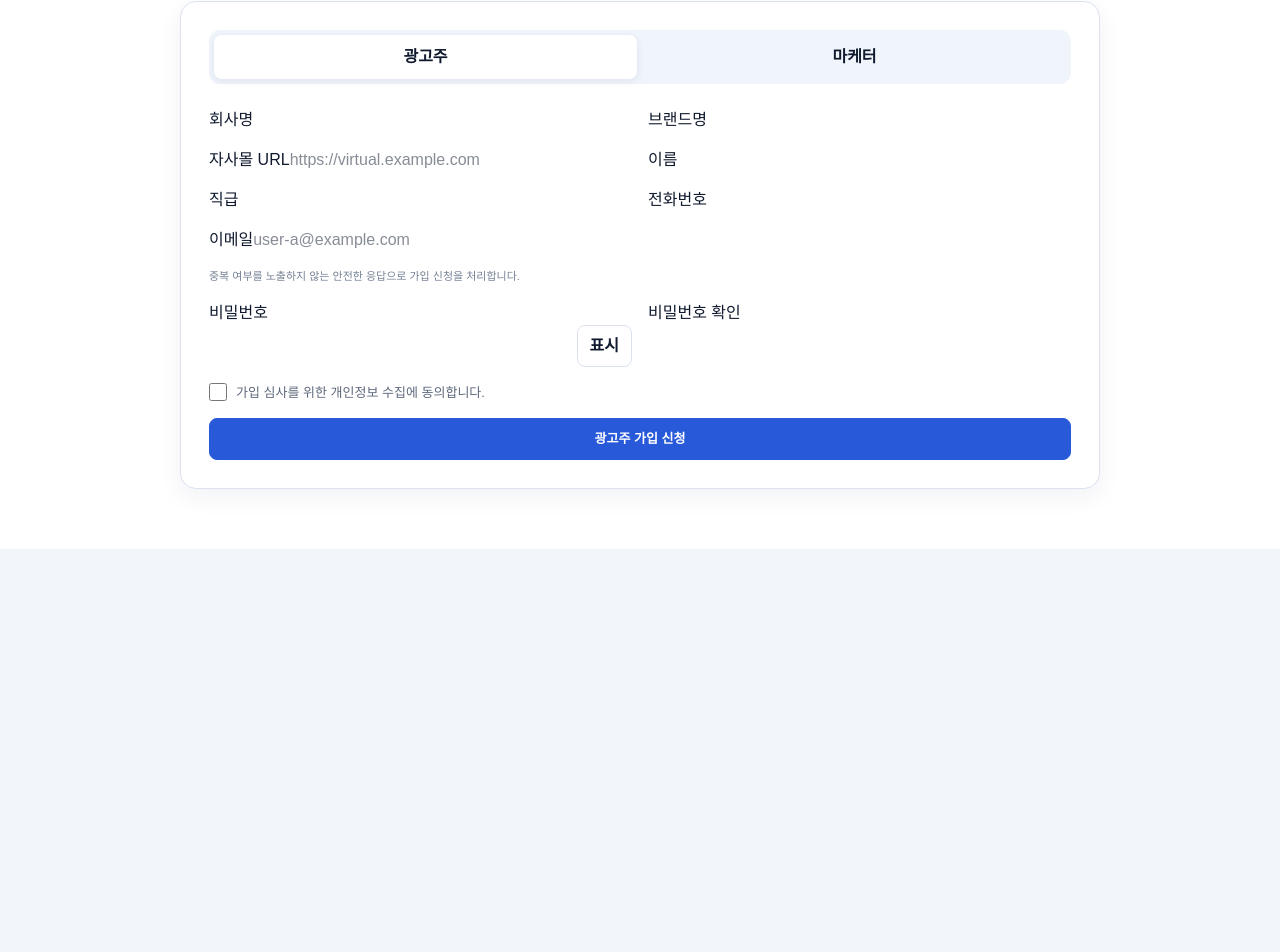
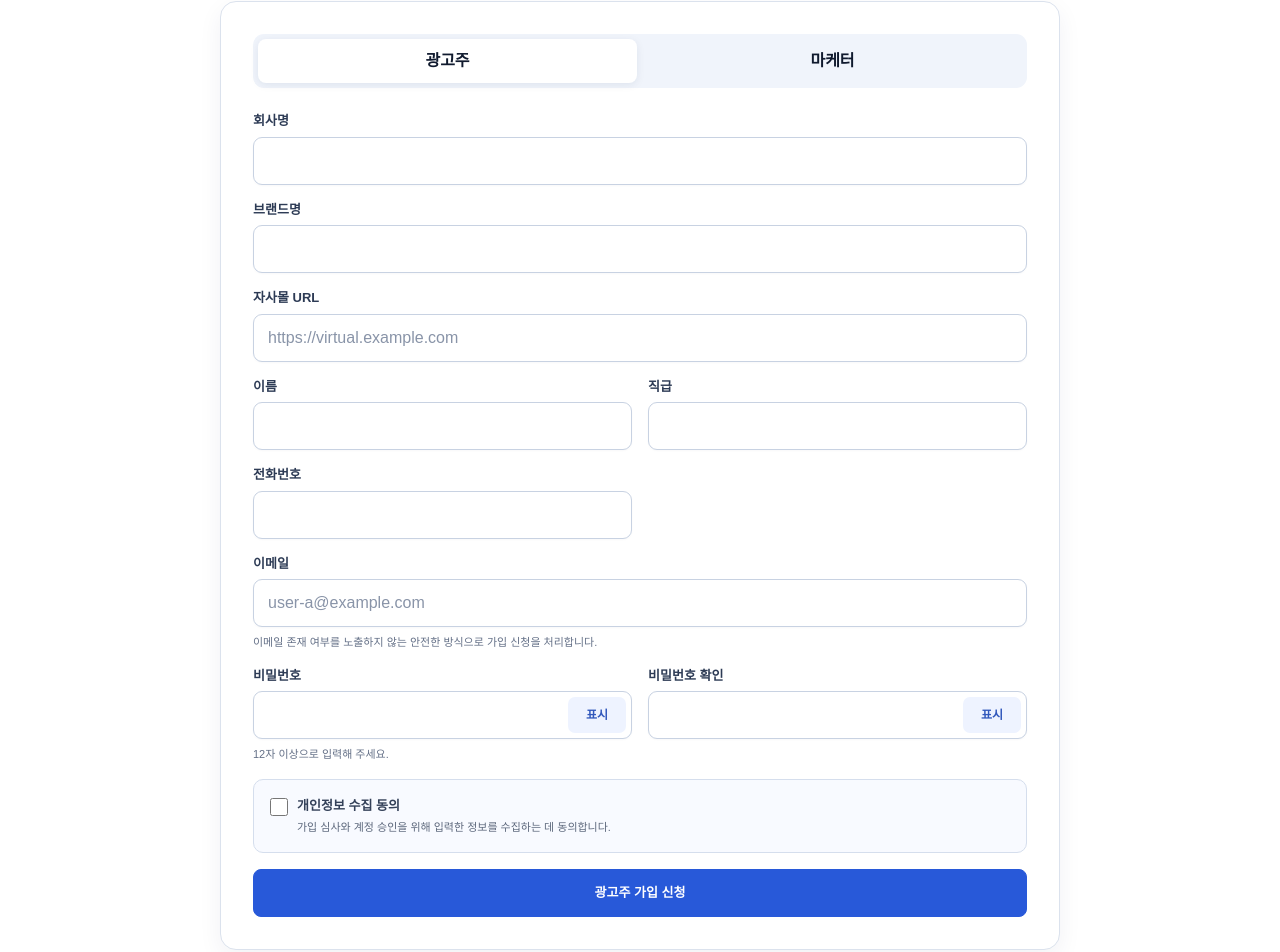
Before and after one commit to dlsfhd3199-maker/Autohub, a Next.js app: page /register in a window 1280 px wide. Shown: the part 265-1217 px from the top of the page. Before the commit the page ends 814 px from the top, so only its background shows below. Built offline with nearby package versions, Linux system fonts and the light colour scheme.

Commit message:
Polish membership application forms

```diff
--- a/src/app/globals.css
+++ b/src/app/globals.css
@@ -6,7 +6,7 @@ html, body { margin: 0; background: var(--canvas); color: var(--ink); }
 body { font-family: Arial, "Noto Sans KR", sans-serif; }
 a { color: inherit; text-decoration: none; }
 button, input, select, textarea, summary, a { touch-action: manipulation; }
-:focus-visible { outline: 3px solid #ffbf47; outline-offset: 3px; }
+:focus-visible { outline: 3px solid rgb(47 91 234 / 24%); outline-offset: 2px; }
 .app-shell { min-height: 100vh; display: grid; grid-template-columns: 248px 1fr; }
 .sidebar { position: sticky; top: 0; min-height: 100vh; padding: 24px 14px; display: flex; flex-direction: column; color: #dfe8ff; background: var(--navy); }
 .brand-lockup { padding: 0 10px 24px; display: flex; gap: 12px; align-items: center; border-bottom: 1px solid rgb(255 255 255 / 10%); }
@@ -450,16 +450,40 @@ input[aria-invalid="true"], select[aria-invalid="true"] { border-color: #c74b4b
 .remember-field,.consent { display:flex; gap:9px; align-items:flex-start; font-size:13px; color:var(--muted); }
 .remember-field input,.consent input { width:18px; height:18px; }
 .auth-links { display:flex; justify-content:space-between; margin-top:18px; font-size:13px; }
-.registration-page { min-height:100vh; padding:28px max(20px,calc((100vw - 920px)/2)) 60px; background:var(--surface); }
+.registration-page { min-height:100vh; padding:28px max(20px,calc((100vw - 840px)/2)) 60px; background:var(--surface); }
 .registration-page>header { display:flex; justify-content:space-between; align-items:center; margin-bottom:42px; }
+.registration-page .brand-lockup small { color:#52617a; }
 .registration-heading { max-width:680px; margin-bottom:22px; }
 .registration-heading h1 { margin:5px 0 8px; font-size:36px; }
-.registration-card { padding:28px; border:1px solid var(--line); border-radius:16px; background:#fff; box-shadow:var(--shadow-card); }
+.registration-card { width:min(100%,840px); padding:32px; border:1px solid var(--line); border-radius:16px; background:#fff; box-shadow:var(--shadow-card); }
 .role-tabs { display:grid; grid-template-columns:1fr 1fr; gap:6px; padding:5px; margin-bottom:24px; border-radius:11px; background:#f0f4fb; }
 .role-tabs button { min-height:44px; border:0; border-radius:8px; background:transparent; font-weight:800; }
 .role-tabs button[aria-selected="true"] { color:var(--primary); background:#fff; box-shadow:0 2px 8px rgb(15 35 75 / 8%); }
 .registration-form { display:grid; grid-template-columns:1fr 1fr; gap:16px; }
-.registration-form>.field-help,.registration-form>.consent,.registration-form>.form-error,.registration-form>.primary-button { grid-column:1/-1; }
+.registration-form>.field-wide,.registration-form>.consent,.registration-form>.form-error,.registration-form>.primary-button { grid-column:1/-1; }
+.registration-form .field { min-width:0; display:grid; align-content:start; gap:7px; color:#2d3b55; }
+.registration-form .field-label { font-size:13px; font-weight:750; line-height:1.35; }
+.registration-form input:not([type="checkbox"]) { width:100%; min-width:0; min-height:48px; padding:11px 14px; appearance:none; border:1px solid #c8d2e2; border-radius:9px; color:var(--ink); background:#fff; box-shadow:0 1px 2px rgb(15 35 75 / 3%); transition:border-color .15s ease,box-shadow .15s ease,background .15s ease; }
+.registration-form input:not([type="checkbox"]):hover { border-color:#9eabc0; }
+.registration-form input:not([type="checkbox"]):focus { outline:0; border-color:var(--cobalt); box-shadow:0 0 0 3px rgb(47 91 234 / 16%); }
+.registration-form input::placeholder { color:#8994a8; opacity:1; }
+.registration-form input:disabled { color:#7b8597; background:#f1f4f8; cursor:not-allowed; }
+.registration-form input:-webkit-autofill { -webkit-text-fill-color:var(--ink); box-shadow:0 0 0 1000px #fff inset; caret-color:var(--ink); }
+.registration-form input[type="date"] { color-scheme:light; }
+.registration-form input[type="date"]::-webkit-calendar-picker-indicator { margin:0; cursor:pointer; opacity:.7; }
+.password-input-wrap { position:relative; min-width:0; display:block; }
+.registration-form .password-input-wrap input { padding-right:76px; }
+.registration-form .password-toggle { position:absolute; top:50%; right:6px; min-width:58px; min-height:36px; padding:0 9px; transform:translateY(-50%); border:0; border-radius:7px; color:#3158bc; background:#eef3ff; font-size:12px; font-weight:800; cursor:pointer; }
+.registration-form .password-toggle:hover { background:#e2eaff; }
+.registration-form .password-toggle:focus-visible { outline:3px solid rgb(47 91 234 / 24%); outline-offset:1px; }
+.registration-form .field-help,.registration-form .field-error { margin:0; line-height:1.5; }
+.registration-form .field-help { color:#647087; }
+.registration-form .consent { min-width:0; padding:16px; align-items:flex-start; border:1px solid #d5deed; border-radius:10px; background:#f8faff; color:#344159; }
+.registration-form .consent input { flex:0 0 auto; margin:2px 0 0; accent-color:var(--cobalt); }
+.registration-form .consent span { min-width:0; display:grid; gap:4px; }
+.registration-form .consent strong { font-size:13px; }
+.registration-form .consent small { color:var(--muted); font-size:11px; line-height:1.5; }
+.registration-submit { min-height:48px; }
 .account-status-page { min-height:100vh; display:grid; place-items:center; padding:20px; background:var(--surface); }
 .account-status-page .state-card,.account-status-page .auth-card { width:min(100%,560px); }
 .account-status-mark { display:grid; place-items:center; width:58px; height:58px; margin:0 auto 16px; border-radius:50%; background:#eaf1ff; color:var(--primary); font-size:24px; font-weight:900; }
@@ -553,7 +577,7 @@ input[aria-invalid="true"], select[aria-invalid="true"] { border-color: #c74b4b
   .auth-brand-panel ul { display: none; }
   .auth-form-panel { min-height: auto; padding: 24px 16px 40px; }
   .registration-form,.application-review-form { grid-template-columns:1fr; }
-  .registration-form>.field-help,.registration-form>.consent,.registration-form>.form-error,.registration-form>.primary-button,.application-review-form .success-message,.application-review-form .form-error { grid-column:auto; }
+  .registration-form>.field-wide,.registration-form>.consent,.registration-form>.form-error,.registration-form>.primary-button,.application-review-form .success-message,.application-review-form .form-error { grid-column:auto; }
   .application-card dl { grid-template-columns:1fr; }
 }
 @media (max-width: 430px) {
@@ -573,4 +597,9 @@ input[aria-invalid="true"], select[aria-invalid="true"] { border-color: #c74b4b
   .block-editor header { align-items: flex-start; flex-direction: column; }
   .block-editor header span { max-width: 100%; flex-wrap: wrap; }
   .auth-card { padding: 26px 22px; }
+  .registration-page { padding:18px 10px 40px; overflow-x:hidden; }
+  .registration-page>header { align-items:flex-start; gap:14px; margin-bottom:30px; }
+  .registration-page>header .brand-lockup { min-width:0; padding-left:0; }
+  .registration-heading h1 { font-size:30px; }
+  .registration-card { padding:20px 16px; }
 }
--- a/src/components/registration-form.tsx
+++ b/src/components/registration-form.tsx
@@ -1,27 +1,54 @@
 "use client";
+
 import { useActionState, useState, type InputHTMLAttributes } from "react";
 import { submitRegistration, type RegistrationState } from "@/modules/registration/actions";
+
 const initial: RegistrationState = { ok: false, message: "" };
 
 export function RegistrationForm() {
   const [role, setRole] = useState<"advertiser" | "ae">("advertiser");
   const [state, action, pending] = useActionState(submitRegistration, initial);
-  const [show, setShow] = useState(false);
+  const [visible, setVisible] = useState({ joinCode: false, password: false, passwordConfirm: false });
   const error = (name: string) => state.fieldErrors?.[name]?.[0];
+  const toggle = (name: keyof typeof visible) => setVisible((value) => ({ ...value, [name]: !value[name] }));
+
   return <div className="registration-card">
-    <div className="role-tabs" role="tablist" aria-label="가입 신청 역할"><button type="button" role="tab" aria-selected={role === "advertiser"} onClick={() => setRole("advertiser")}>광고주</button><button type="button" role="tab" aria-selected={role === "ae"} onClick={() => setRole("ae")}>마케터</button></div>
-    <form action={action} className="registration-form"><input type="hidden" name="role" value={role} />
-      {role === "advertiser" ? <><Field name="organizationName" label="회사명" error={error("organizationName")} /><Field name="brandName" label="브랜드명" error={error("brandName")} /><Field name="storefrontUrl" label="자사몰 URL" type="url" placeholder="https://virtual.example.com" error={error("storefrontUrl")} /></> : <><Field name="organizationName" label="소속 센터 또는 대행사" error={error("organizationName")} /><Field name="joinCode" label="가입 코드" autoComplete="off" error={error("joinCode")} /></>}
-      <Field name="applicantName" label="이름" error={error("applicantName")} /><Field name="jobTitle" label="직급" error={error("jobTitle")} /><Field name="phone" label="전화번호" inputMode="tel" error={error("phone")} />{role === "ae" ? <Field name="joinedOn" label="입사일(선택)" type="date" required={false} /> : null}
-      <Field name="email" label="이메일" type="email" placeholder="user-a@example.com" autoComplete="email" error={error("email")} /><p className="field-help">중복 여부를 노출하지 않는 안전한 응답으로 가입 신청을 처리합니다.</p>
-      <label className="field"><span>비밀번호</span><span className="password-field"><input name="password" type={show ? "text" : "password"} autoComplete="new-password" minLength={12} required /><button type="button" onClick={() => setShow((value) => !value)} aria-label={show ? "입력 내용 숨기기" : "입력 내용 표시"}>{show ? "숨기기" : "표시"}</button></span>{error("password") ? <small className="field-error">{error("password")}</small> : null}</label>
-      <Field name="passwordConfirm" label="비밀번호 확인" type={show ? "text" : "password"} autoComplete="new-password" error={error("passwordConfirm")} />
-      <label className="consent"><input name="privacyConsent" type="checkbox" required /> 가입 심사를 위한 개인정보 수집에 동의합니다.</label>
-      {state.message ? <p role="alert" className="form-error">{state.message}</p> : null}<button className="primary-button" disabled={pending}>{pending ? "신청 중…" : `${role === "advertiser" ? "광고주" : "마케터"} 가입 신청`}</button>
+    <div className="role-tabs" role="tablist" aria-label="가입 신청 역할">
+      <button type="button" role="tab" aria-selected={role === "advertiser"} onClick={() => setRole("advertiser")}>광고주</button>
+      <button type="button" role="tab" aria-selected={role === "ae"} onClick={() => setRole("ae")}>마케터</button>
+    </div>
+    <form action={action} className="registration-form" noValidate>
+      <input type="hidden" name="role" value={role} />
+      {role === "advertiser" ? <>
+        <Field className="field-wide" name="organizationName" label="회사명" error={error("organizationName")} />
+        <Field className="field-wide" name="brandName" label="브랜드명" error={error("brandName")} />
+        <Field className="field-wide" name="storefrontUrl" label="자사몰 URL" type="url" placeholder="https://virtual.example.com" error={error("storefrontUrl")} />
+      </> : <>
+        <Field className="field-wide" name="organizationName" label="소속 센터 또는 대행사" error={error("organizationName")} />
+        <PasswordField className="field-wide" name="joinCode" label="가입 코드" visible={visible.joinCode} onToggle={() => toggle("joinCode")} error={error("joinCode")} autoComplete="off" help="관리자가 전달한 가입 코드를 입력해 주세요. 코드는 오류 메시지나 로그에 표시되지 않습니다." />
+      </>}
+      <Field name="applicantName" label="이름" error={error("applicantName")} />
+      <Field name="jobTitle" label="직급" error={error("jobTitle")} />
+      <Field name="phone" label="전화번호" inputMode="tel" autoComplete="tel" error={error("phone")} />
+      {role === "ae" ? <Field name="joinedOn" label="입사일(선택)" type="date" required={false} error={error("joinedOn")} /> : null}
+      <Field className="field-wide" name="email" label="이메일" type="email" placeholder="user-a@example.com" autoComplete="email" error={error("email")} help="이메일 존재 여부를 노출하지 않는 안전한 방식으로 가입 신청을 처리합니다." />
+      <PasswordField name="password" label="비밀번호" visible={visible.password} onToggle={() => toggle("password")} minLength={12} autoComplete="new-password" error={error("password")} help="12자 이상으로 입력해 주세요." />
+      <PasswordField name="passwordConfirm" label="비밀번호 확인" visible={visible.passwordConfirm} onToggle={() => toggle("passwordConfirm")} autoComplete="new-password" error={error("passwordConfirm")} />
+      <label className="consent"><input name="privacyConsent" type="checkbox" required /><span><strong>개인정보 수집 동의</strong><small>가입 심사와 계정 승인을 위해 입력한 정보를 수집하는 데 동의합니다.</small></span></label>
+      {state.message ? <p role="alert" className="form-error">{state.message}</p> : null}
+      <button className="primary-button registration-submit" disabled={pending}>{pending ? "신청 중…" : `${role === "advertiser" ? "광고주" : "마케터"} 가입 신청`}</button>
     </form>
   </div>;
 }
 
-function Field({ name, label, error, required = true, ...props }: { name: string; label: string; error?: string; required?: boolean } & InputHTMLAttributes<HTMLInputElement>) {
-  return <label className="field"><span>{label}</span><input name={name} required={required} aria-invalid={Boolean(error)} aria-describedby={error ? `${name}-error` : undefined} {...props} />{error ? <small id={`${name}-error`} className="field-error">{error}</small> : null}</label>;
+type FieldProps = { name: string; label: string; error?: string; help?: string; required?: boolean; className?: string } & InputHTMLAttributes<HTMLInputElement>;
+
+function Field({ name, label, error, help, required = true, className = "", ...props }: FieldProps) {
+  const describedBy = [help ? `${name}-help` : "", error ? `${name}-error` : ""].filter(Boolean).join(" ") || undefined;
+  return <div className={`field ${className}`}><label className="field-label" htmlFor={name}>{label}</label><input id={name} name={name} required={required} aria-invalid={Boolean(error)} aria-describedby={describedBy} {...props} />{help ? <small id={`${name}-help`} className="field-help">{help}</small> : null}{error ? <small id={`${name}-error`} className="field-error" role="alert">{error}</small> : null}</div>;
 }
+
+function PasswordField({ name, label, visible, onToggle, error, help, className = "", ...props }: FieldProps & { visible: boolean; onToggle: () => void }) {
+  const describedBy = [help ? `${name}-help` : "", error ? `${name}-error` : ""].filter(Boolean).join(" ") || undefined;
+  return <div className={`field ${className}`}><label className="field-label" htmlFor={name}>{label}</label><span className="password-input-wrap"><input id={name} name={name} type={visible ? "text" : "password"} required aria-invalid={Boolean(error)} aria-describedby={describedBy} {...props} /><button type="button" className="password-toggle" onClick={onToggle} aria-label={visible ? `${label} 숨기기` : `${label} 표시`} aria-pressed={visible}>{visible ? "숨기기" : "표시"}</button></span>{help ? <small id={`${name}-help`} className="field-help">{help}</small> : null}{error ? <small id={`${name}-error`} className="field-error" role="alert">{error}</small> : null}</div>;
+}
--- a/src/modules/registration/schemas.ts
+++ b/src/modules/registration/schemas.ts
@@ -17,8 +17,8 @@ const common = z.object({
 });
 
 export const advertiserApplicationSchema = z.intersection(common, z.object({
-  role: z.literal("advertiser"), organizationName: z.string().trim().min(2).max(160), brandName: z.string().trim().min(2).max(160),
+  role: z.literal("advertiser"), organizationName: z.string().trim().min(2, "회사명은 2자 이상 입력해 주세요.").max(160, "회사명은 160자 이하로 입력해 주세요."), brandName: z.string().trim().min(2, "브랜드명은 2자 이상 입력해 주세요.").max(160, "브랜드명은 160자 이하로 입력해 주세요."),
   storefrontUrl: z.string().url("올바른 자사몰 URL을 입력해 주세요.").max(2048).refine((value) => ["http:", "https:"].includes(new URL(value).protocol), "HTTP 또는 HTTPS URL만 사용할 수 있습니다."),
 }));
-export const marketerApplicationSchema = z.intersection(common, z.object({ role: z.literal("ae"), organizationName: z.string().trim().min(2).max(160), joinCode: z.string().trim().min(12, "가입 코드를 확인해 주세요.").max(200), joinedOn: z.union([z.literal(""), z.string().date()]).optional() }));
+export const marketerApplicationSchema = z.intersection(common, z.object({ role: z.literal("ae"), organizationName: z.string().trim().min(2, "소속 센터 또는 대행사를 2자 이상 입력해 주세요.").max(160, "소속 정보는 160자 이하로 입력해 주세요."), joinCode: z.string().trim().min(12, "가입 코드를 확인해 주세요.").max(200, "가입 코드를 확인해 주세요."), joinedOn: z.union([z.literal(""), z.string().date("올바른 입사일을 입력해 주세요.")]).optional() }));
 export const hashJoinCode = (value: string) => createHash("sha256").update(value.normalize("NFKC")).digest("hex");
```
Also changed, not shown: 2 other files (tests, documents, lock files or other folders).
